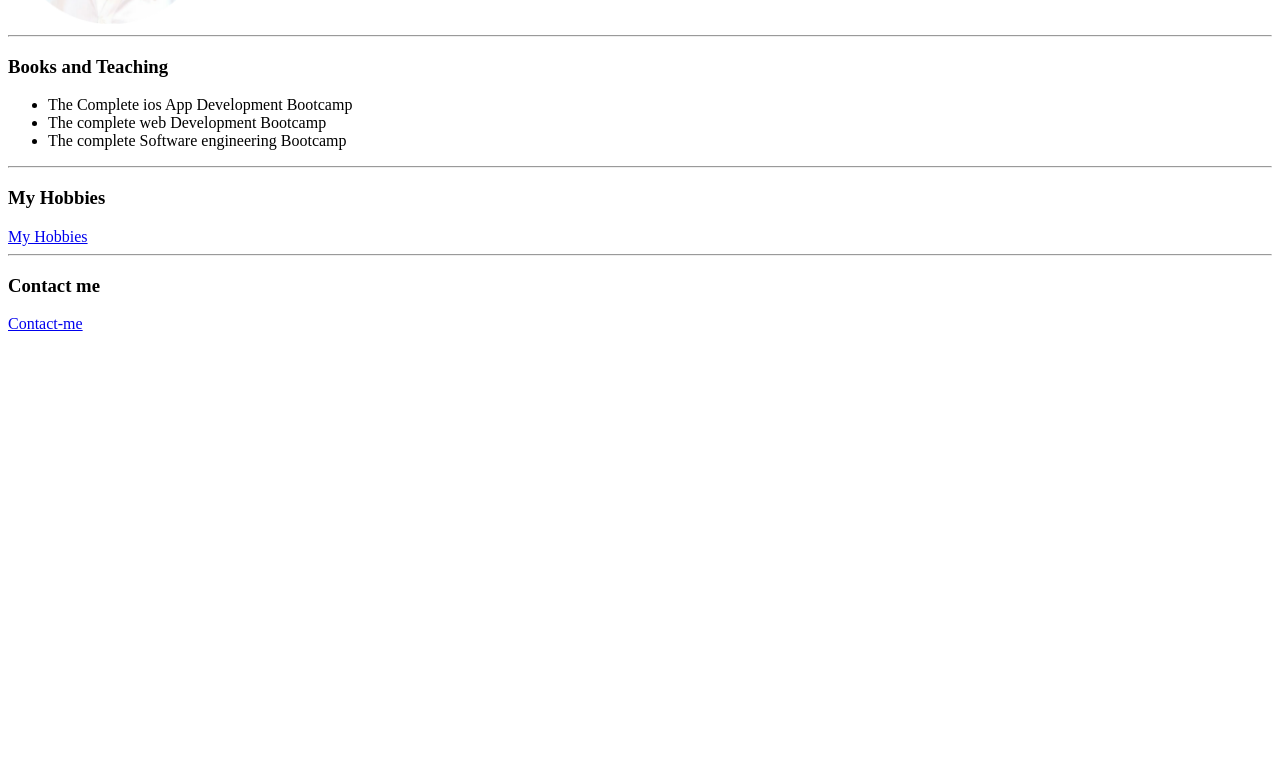
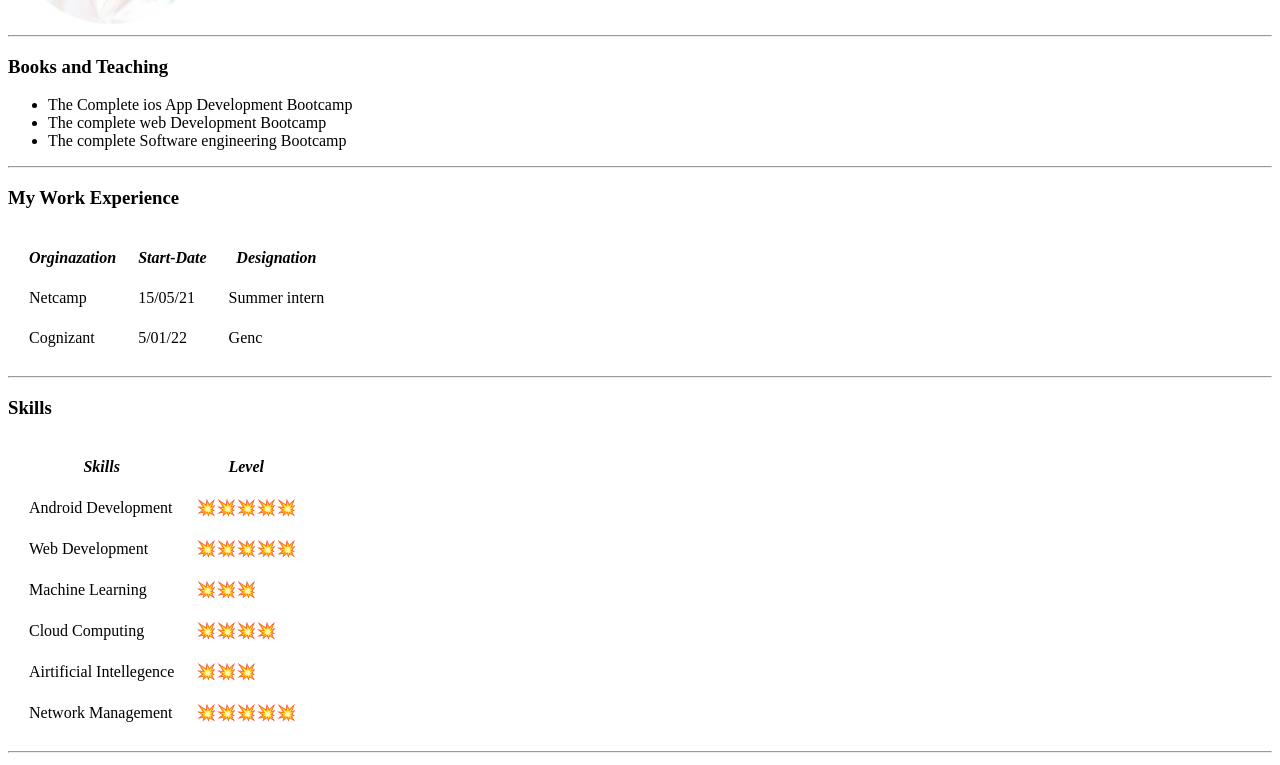
Before and after one commit to Nitu339/cv, a plain HTML site: page index.html in a window 1280 px wide. Shown: the part 187-952 px from the top of the page. Before the commit the page ends 800 px from the top, so only its background shows below. Drawn offline with Linux system fonts and the light colour scheme.

Commit message:
Update index.html

```diff
--- a/index.html
+++ b/index.html
@@ -21,6 +21,68 @@
             <li>The complete web Development Bootcamp</li>
             <li>The complete Software engineering Bootcamp</li>
         </ul>
+         <hr>
+        <h3><strong>My Work Experience</strong></h3>
+        <table cellspacing= "20">
+            <thead>
+                <tr>
+                <th><em>Orginazation</em></th>
+                <th><em>Start-Date</em></th>
+                 <th><em>Designation</em></th>
+                </tr>
+            </thead>
+            <tbody>
+                <tr>
+                    <td>Netcamp</td>
+                    <td>15/05/21</td>
+                    <td>Summer intern</td>
+                </tr>
+                <tr>
+                    <td>Cognizant</td>
+                    <td>5/01/22</td>
+                    <td>Genc</td>
+                </tr>
+
+            </tbody>
+        </table>
+        <hr>
+        <h3><strong>Skills</strong></h3>
+        <table cellspacing= "20" >
+            <thead>
+                <tr>
+                <th><em>Skills</em></th>
+                <th><em>Level</em></th>
+            </tr>
+            </thead>
+            <tbody>
+                <tr>
+                    <td>Android Development</td>
+                    <td>💥💥💥💥💥</td>
+                </tr>
+
+                <tr>
+                    <td>Web Development</td>
+                    <td>💥💥💥💥💥</td>
+                </tr>
+                <tr>
+                    <td>Machine Learning</td>
+                    <td>💥💥💥</td>
+                </tr>
+                <tr>
+                    <td>Cloud Computing</td>
+                    <td>💥💥💥💥</td>
+                </tr>
+                <tr>
+                    <td>Airtificial Intellegence</td>
+                    <td>💥💥💥</td>
+                </tr>
+                <tr>
+                    <td>Network Management</td>
+                    <td>💥💥💥💥💥</td>
+                </tr>
+            </tbody>
+
+        </table>
         <hr>
         <h3><strong>My Hobbies</strong></h3>
       <a href ="hobbies.html">My Hobbies</a>
```
